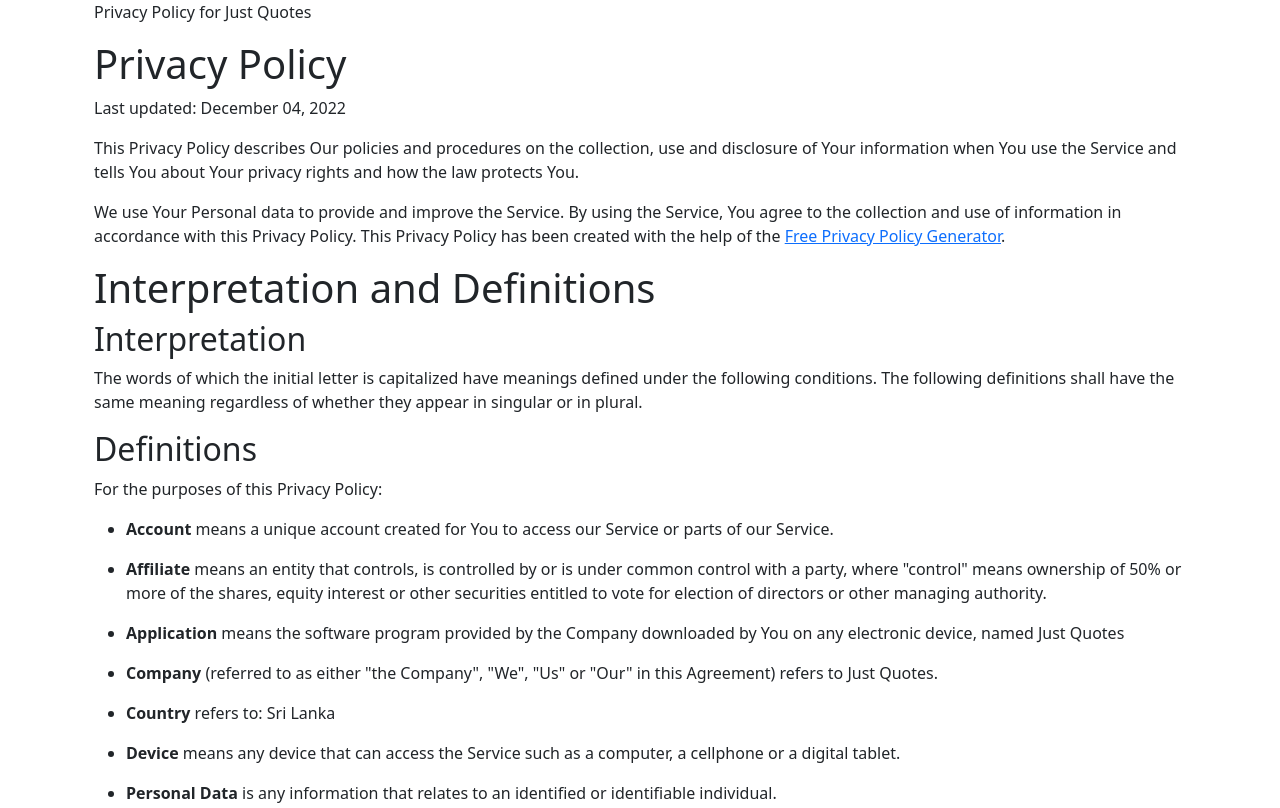
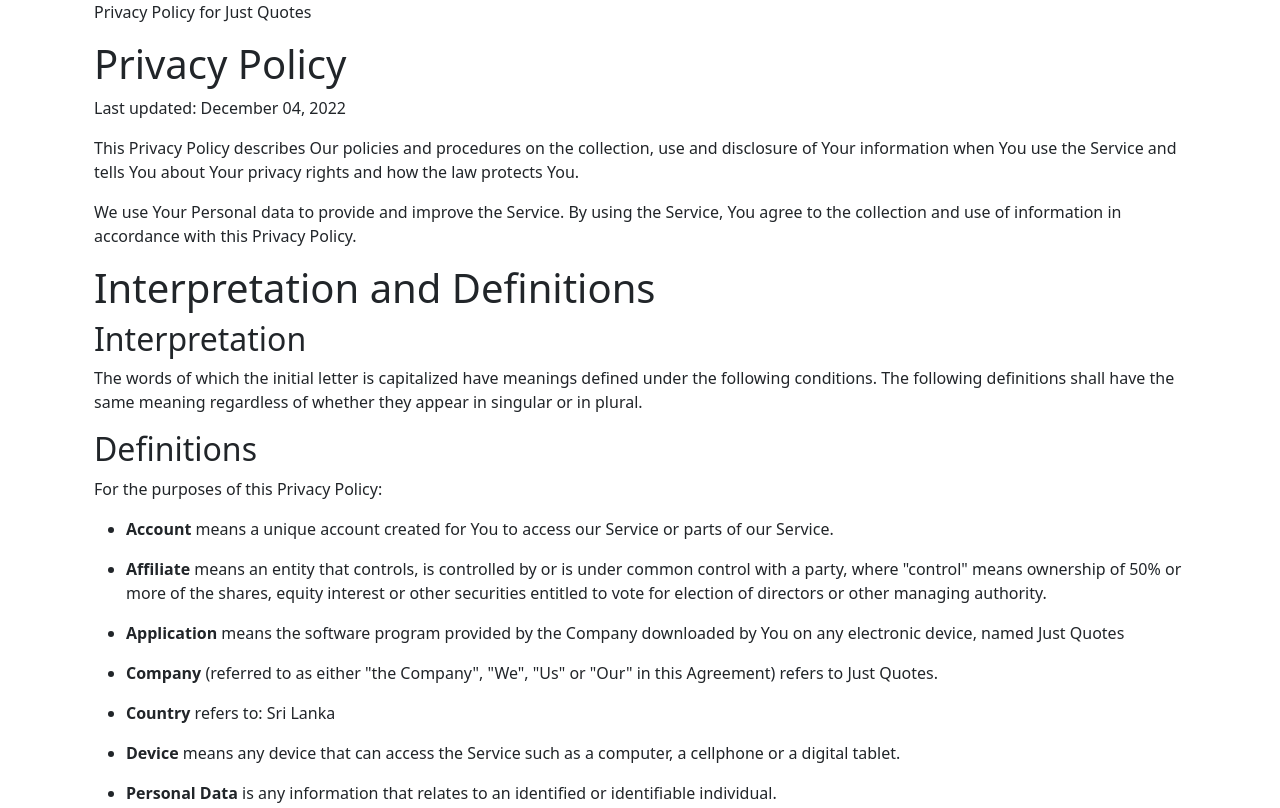
Before and after one commit to yathu/AppsInfo, a plain HTML site: page Just Quotes/privacyPolicy.html in a window 1280 px wide. Shown: the top 808 px of the page. Drawn offline with nearby package versions, Linux system fonts and the light colour scheme.

Commit message:
Update privacyPolicy.html

```diff
--- a/Just Quotes/privacyPolicy.html
+++ b/Just Quotes/privacyPolicy.html
@@ -29,10 +29,7 @@
                         of Your information when You use the Service and tells You about Your privacy rights and how the
                         law protects You.</p>
                     <p>We use Your Personal data to provide and improve the Service. By using the Service, You agree to
-                        the collection and use of information in accordance with this Privacy Policy. This Privacy
-                        Policy has been created with the help of the <a
-                            href="https://www.freeprivacypolicy.com/free-privacy-policy-generator/" target="_blank">Free
-                            Privacy Policy Generator</a>.</p>
+                        the collection and use of information in accordance with this Privacy Policy.</p>
                     <h1>Interpretation and Definitions</h1>
                     <h2>Interpretation</h2>
                     <p>The words of which the initial letter is capitalized have meanings defined under the following
```
